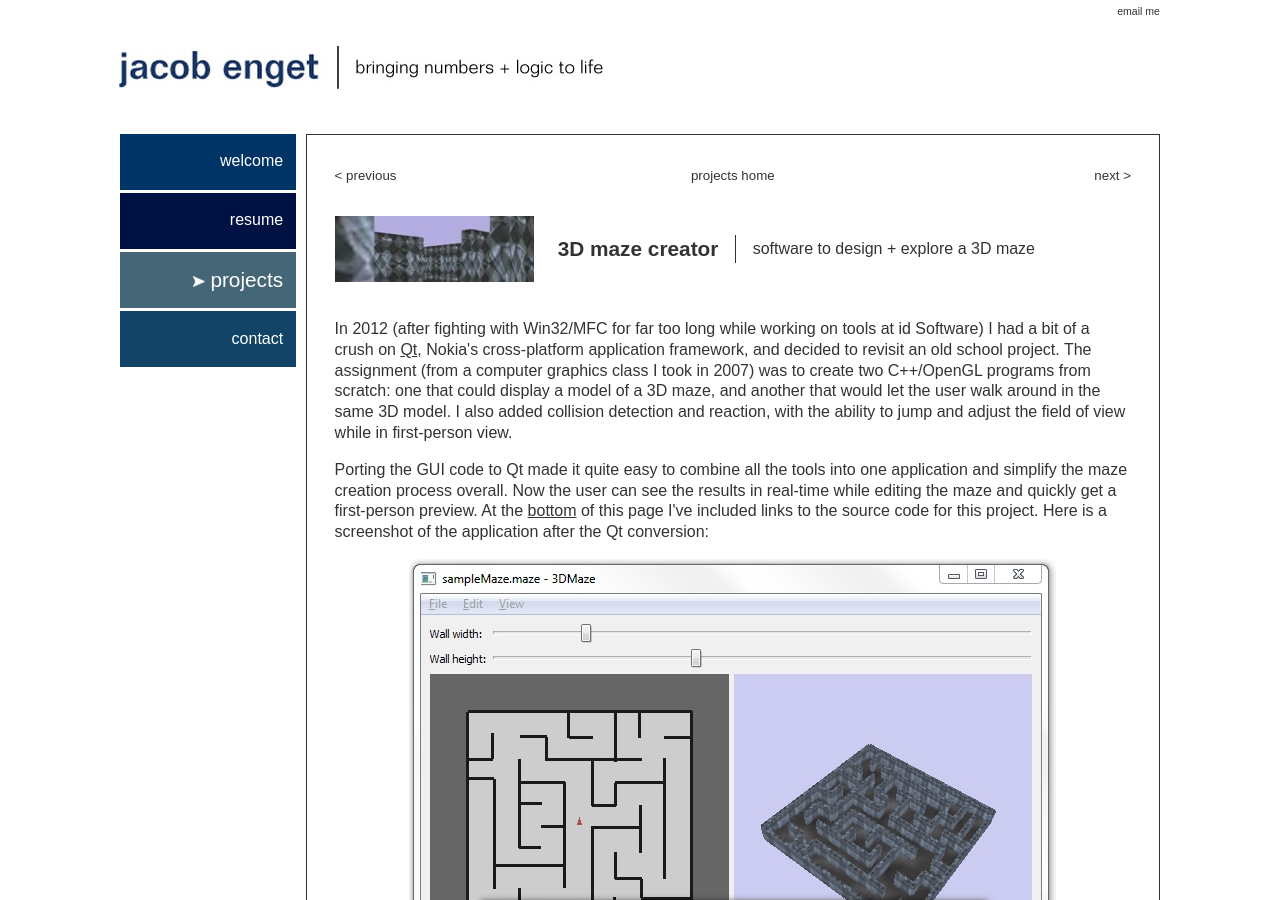
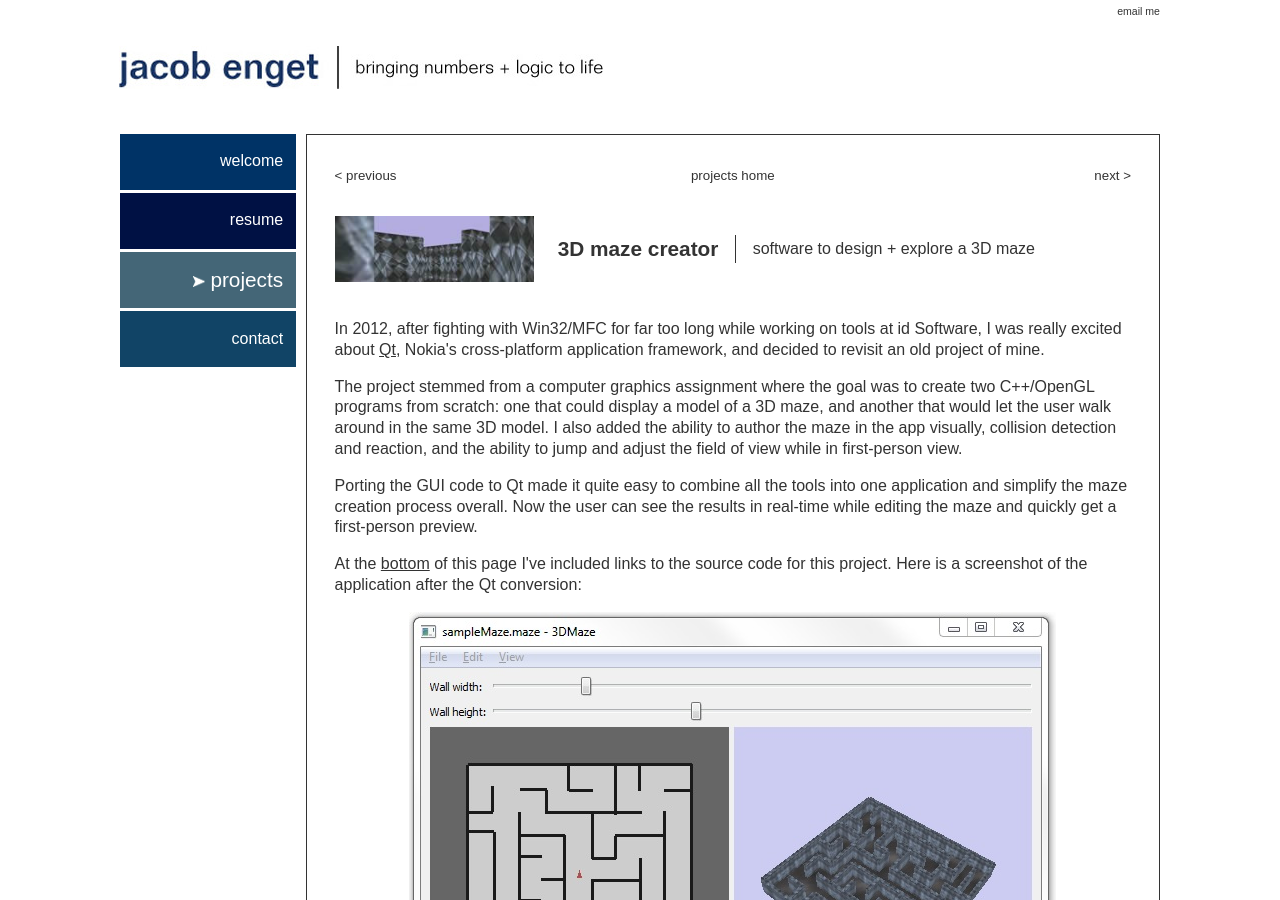
Before and after one commit to jacobenget/jacobenget.github.io, a Jekyll site: the page built from docs/_projects/3-3dmaze.html, in a window 1280 px wide and 900 px high. Built offline with Jekyll 4.4.1, drawn with Linux system fonts in a browser that asks for light colours; some of the changed text lies outside the part shown.

Commit message:
Update 3dmaze description
to be a bit clearer, correct, and better formatted

```diff
--- a/docs/_projects/3-3dmaze.html
+++ b/docs/_projects/3-3dmaze.html
@@ -7,10 +7,19 @@ associated_top_level_page: projects
 ---
 
 <p>
-    In 2012 (after fighting with Win32/MFC for far too long while working on tools at id Software) I had a bit of a crush on <a href="http://qt.nokia.com/products/">Qt</a>, Nokia's cross-platform application framework, and decided to revisit an old school project.  The assignment (from a computer graphics class I took in 2007) was to create two C++/OpenGL programs from scratch: one that could display a model of a 3D maze, and another that would let the user walk around in the same 3D model.  I also added collision detection and reaction, with the ability to jump and adjust the field of view while in first-person view.
+    In 2012, after fighting with Win32/MFC for far too long while working on tools at id Software, I was really excited about <a href="http://qt.nokia.com/products/">Qt</a>, Nokia's cross-platform application framework, and decided to revisit an old project of mine.
 </p>
 <p>
-    Porting the GUI code to Qt made it quite easy to combine all the tools into one application and simplify the maze creation process overall. Now the user can see the results in real-time while editing the maze and quickly get a first-person preview.  At the <a class="boldMe" href="#links">bottom</a> of this page I've included links to the source code for this project.  Here is a screenshot of the application after the Qt conversion:
+    The project stemmed from a computer graphics assignment where the goal was to create two C++/OpenGL programs from scratch: one that could display a model of a 3D maze, and another that would let the user walk around in the same 3D model.
+    I also added the ability to author the maze in the app visually, collision detection and reaction, and the ability to jump and adjust the field of view while in first-person view.
+</p>
+<p>
+    Porting the GUI code to Qt made it quite easy to combine all the tools into one application and simplify the maze creation process overall.
+    Now the user can see the results in real-time while editing the maze and quickly get a first-person preview.
+</p>
+<p>
+    At the <a class="boldMe" href="#links">bottom</a> of this page I've included links to the source code for this project.
+    Here is a screenshot of the application after the Qt conversion:
 </p>
 <div class="main3dMazeImage">
     <img src="/assets/images/projects/3DMaze/3DMaze_afterQt.jpg"/>
@@ -32,7 +41,9 @@ associated_top_level_page: projects
     <div><img src="/assets/images/projects/3DMaze/2Dmaze3.gif"/></div>
 </div>
 <p>
-    As the maze is edited a 3D version of the maze is shown in the right pane.  The width and height of the walls of the 3D maze can be adjusted using the sliders at the top of the application and through menu options the textures used for the floor and walls of the 3D maze can be changed:
+    As the maze is edited a 3D version of the maze is shown in the right pane.
+    The width and height of the walls of the 3D maze can be adjusted using the sliders at the top of the application.
+    Through menu options the textures used for the floor and walls of the 3D maze can be changed:
 </p>
 <div class="imageRow">
     <div><img src="/assets/images/projects/3DMaze/viewRegular.jpg"/></div>
@@ -68,28 +79,6 @@ associated_top_level_page: projects
     <div><img src="/assets/images/projects/3DMaze/exploreFisheye3.jpg"/></div>
 </div>
 <p>
-    While working on this project I gained experience in:
-</p>
-    <ul>
-        <li>Understanding how Qt can empower a developer through:
-            <ul>
-                <li>Signals and Slots</li>
-                <li>Widget Layouts</li>
-                <li>Actions which are interface agnostic</li>
-            </ul>
-        </li>
-        <li>Understanding how OpenGL handles:
-            <ul>
-                <li>3D transformations</li>
-                <li>Camera and viewing angles, clipping planes</li>
-                <li>Drawing textures</li>
-            </ul>
-        </li>
-        <li>User interaction in a 3D environment: how to translate user actions into changes in the environment that make sense to the user.</li>
-        <li>Collision Detection and Reaction: you can't pass through the walls, and you are pushed along that wall when you approach it from an angle.</li>
-    </ul>
-
-<p>
     <a name="links"></a>
     The source code for this project is available on GitHub <a class="boldMe" href="https://github.com/jacobenget/3d-maze-creator">here</a>.  On that site you can browse the source code and <a class="boldMe" href="https://github.com/jacobenget/3d-maze-creator?tab=readme-ov-file#building-the-3dmaze-application">view documentation</a> on how to download the source code and build this application yourself.
 </p>
```
Also changed, not shown: other parts of docs/_projects/3-3dmaze.html (+1 -1 lines).
